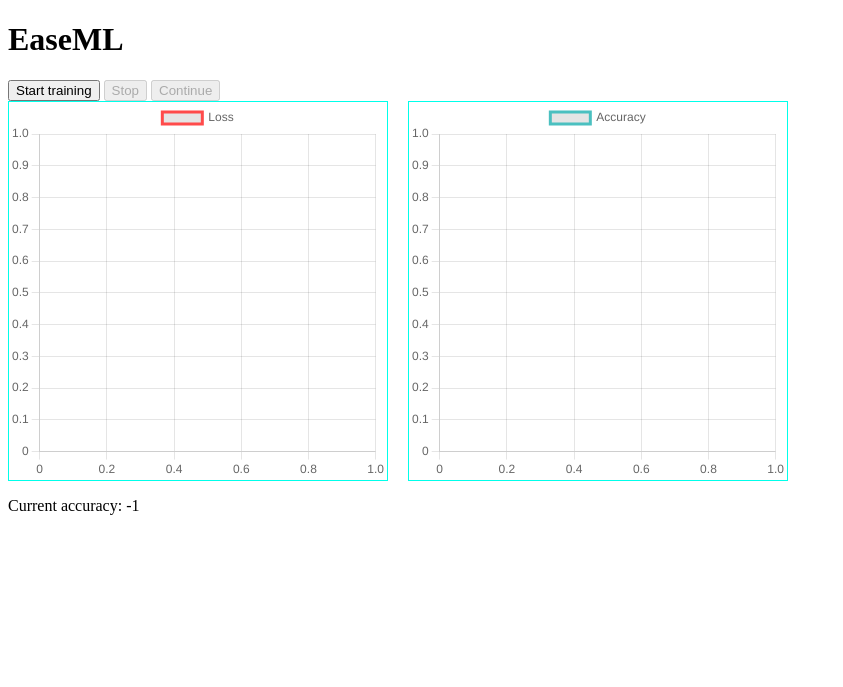
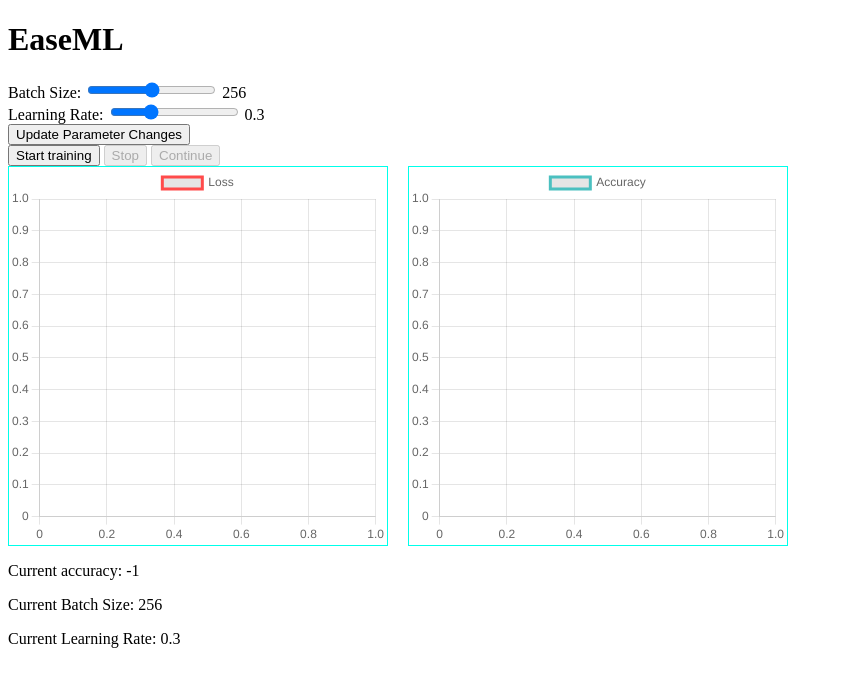
Before and after one commit to mertyaylacigit/EaseML, a Flask app: page / in a window 1280 px wide. Shown: the top 687 px of the page, without its empty margins (0-843 px from the left). Run offline with Flask 3, Linux system fonts and the light colour scheme.

Commit message:
Added dynamic parameter support

```diff
--- /dev/null
+++ b/config/training_config.json
@@ -0,0 +1 @@
+{"optimizer_params": {"type": "SGD", "args": {"lr": 0.3, "momentum": 0.5}}, "batch_size": 256}
--- a/src/app/routes/routes.py
+++ b/src/app/routes/routes.py
@@ -1,11 +1,14 @@
-from flask import Blueprint, render_template, jsonify
+from flask import Blueprint, render_template, jsonify, request
 from torch import manual_seed, Tensor
 from torch.optim import Optimizer, SGD
 import numpy as np
 import queue
+import json
 
 from ...ml.models.model import ConvolutionalNeuralNetwork
 from ...ml.trainers.training import training
+
+from threading import Thread
 
 #blueprint that __init__.py accesses
 bp = Blueprint("routes", __name__)
@@ -32,23 +35,15 @@ def render():
 
 @bp.route("/start_training")
 def start_training():
-  # ensure that these variables are the same as those outside this method
   global q, seed, stop_training_flag
-  # determine pseudo-random number generation
   manual_seed(seed)
   np.random.seed(seed)
-  # initialize training
   model = ConvolutionalNeuralNetwork()
-  opt = SGD(model.parameters(), lr=0.3, momentum=0.5)
-  # execute training
-  training(model=model,
-           optimizer=opt,
-           cuda=False,
-           n_epochs=10,
-           batch_size=256,
-           stop=stop_training_flag,     # added stop flag: dict
-           queue=q
-           )
+
+  # start training process in seperate thread!
+  training_thread = Thread(target=training, args=(model, False, 10, stop_training_flag, q))
+  training_thread.start()
+
   return jsonify({"success": True})
 
 
@@ -67,7 +62,31 @@ def continue_training():
 
   return jsonify(stop_training_flag)
 
+@bp.route("/update_params", methods=['POST'])
+def update_params():
+    data = request.json # Training parameters should be saved in json format
+    try:
+        config_path = 'config/training_config.json'
+        with open(config_path, 'w') as file:
+            json.dump(data, file)
+        return jsonify({"success": True})
+    except Exception as e:
+        return jsonify({"success": False, "error": str(e)})
 
+@bp.route("/get_current_params")
+def get_current_params():
+    try:
+        config_path = 'config/training_config.json'
+        with open(config_path, 'r') as file:
+            config = json.load(file)
+        # Extract learning rate and batch size
+        current_params = {
+            'lr': config['optimizer_params']['args']['lr'],
+            'batch_size': config['batch_size']
+        }
+        return jsonify(current_params)
+    except Exception as e:
+        return jsonify({"error": str(e)})
 
 @bp.route("/get_accuracy")
 def get_accuracy():
--- a/src/app/static/script.js
+++ b/src/app/static/script.js
@@ -4,6 +4,13 @@ continue_btn = document.getElementById("continue_training")
 accuracy_span = document.getElementById("accuracy")
 ac_chart = document.getElementById("accuracyChart")
 l_chart = document.getElementById("lossChart")
+
+// dynamic parameters
+batch_size_slider = document.getElementById("batch_size_slider")
+learning_rate_slider = document.getElementById("learning_rate_slider")
+update_params_btn = document.getElementById("update_params_btn")
+parameter_controls = document.getElementById("parameter_controls")
+
 
 // deactivate stop and continue button
 stop_btn.disabled = true
@@ -23,12 +30,14 @@ function start_training(){
       console.error("Error:", error);
     })
     .finally(()=> {
-      //
+      // Hide parameter controls when training starts
+      start_btn.disabled = true;
+      stop_btn.disabled = false;
+      batch_size_slider.disabled = true;
+      learning_rate_slider.disabled = true;
+      update_params_btn.disabled = true;
+      updateCurrentParameters();
     })
-
-  start_btn.disabled = true
-  stop_btn.disabled = false
-
 }
 
 function stop_training(){
@@ -43,12 +52,12 @@ function stop_training(){
       console.error("Error:", error);
     })
     .finally(()=> {
-      //
+      stop_btn.disabled = true;
+      continue_btn.disabled = false;
+      batch_size_slider.disabled = false;
+      learning_rate_slider.disabled = false;
+      update_params_btn.disabled = false;
     })
-
-  stop_btn.disabled = true
-  continue_btn.disabled = false
-
 }
 
 function continue_training(){
@@ -63,12 +72,13 @@ function continue_training(){
       console.error("Error:", error);
     })
     .finally(()=> {
-      //
+      continue_btn.disabled = true;
+      stop_btn.disabled = false;
+      batch_size_slider.disabled = true;
+      learning_rate_slider.disabled = true;
+      update_params_btn.disabled = true;
+      updateCurrentParameters();
     })
-
-  continue_btn.disabled = true
-  stop_btn.disabled = false
-
 }
 
 
@@ -107,6 +117,39 @@ function update_accuracy(){
       //updateChart(data.loss, lossChart)
     })
 }
+
+function updateTrainingParams(newParams) {
+  fetch('/update_params', {
+      method: 'POST',
+      headers: {
+          'Content-Type': 'application/json',
+      },
+      body: JSON.stringify(newParams),
+  })
+  .then(response => response.json())
+  .then(data => console.log(data))
+  .catch((error) => {
+      console.error('Error:', error);
+  });
+  updateCurrentParameters();
+}
+
+function updateCurrentParameters() {
+  fetch("/get_current_params")
+      .then(response => response.json())
+      .then(data => {
+          if(data.error) {
+              console.error("Failed to fetch current parameters:", data.error);
+          } else {
+              document.getElementById("current_batch_size").textContent = data.batch_size || "N/A";
+              document.getElementById("current_learning_rate").textContent = data.lr || "N/A";
+          }
+      })
+      .catch(error => {
+          console.error("Error:", error);
+      });
+}
+
 
 
 
@@ -159,5 +202,31 @@ start_btn.addEventListener("click", start_training)
 stop_btn.addEventListener("click", stop_training)
 continue_btn.addEventListener("click", continue_training)
 
+batch_size_slider.oninput = function() {
+  console.log("Batch size slider value: " + this.value); // Debugging log
+  document.getElementById("batch_size_value").textContent = this.value;
+}
+
+learning_rate_slider.oninput = function() {
+  console.log("Learning rate slider value: " + this.value); // Debugging log
+  document.getElementById("learning_rate_value").textContent = this.value;
+}
+
+update_params_btn.addEventListener("click", function() {
+  let newParams = {
+      "optimizer_params": {
+          "type": "SGD", // Assuming 'SGD' is your desired optimizer
+          "args": {
+              "lr": parseFloat(learning_rate_slider.value),
+              "momentum": 0.5
+              // Add any other arguments your optimizer requires
+              // "momentum": <value>
+          }
+      },
+      "batch_size": parseInt(batch_size_slider.value)
+  };
+  updateTrainingParams(newParams);
+});
+
 
 setInterval(update_accuracy,1000)
--- a/src/app/templates/index.html
+++ b/src/app/templates/index.html
@@ -10,6 +10,22 @@
 </head>
 <body>
   <h1>EaseML</h1>
+
+  <div id="parameter_controls">
+    <div>
+      <label for="batch_size_slider">Batch Size:</label>
+      <input type="range" id="batch_size_slider" name="batch_size" min="1" max="512" value="256">
+      <span id="batch_size_value">256</span>
+    </div>
+    <div>
+      <label for="learning_rate_slider">Learning Rate:</label>
+      <input type="range" id="learning_rate_slider" name="learning_rate" min="0.01" max="1" step="0.01" value="0.3">
+      <span id="learning_rate_value">0.3</span>
+    </div>
+    <button id="update_params_btn">Update Parameter Changes</button>
+  </div>
+
+
   <div>
     <button id="start_training">Start training</button>
     <button id="stop_training">Stop</button>
@@ -28,11 +44,35 @@
 
 </div>
 
-   <div>
+
+
   <div>
     <p>Current accuracy: <span id="accuracy">0 test</span></p>
+    <div id="current_parameters">
+      <p>Current Batch Size: <span id="current_batch_size">N/A</span></p>
+      <p>Current Learning Rate: <span id="current_learning_rate">N/A</span></p>
+    </div>
+
   </div>
 
   <script src="../static/script.js" defer ></script>
+  <script>
+    window.onload = function() {
+        let newParams = {
+        "optimizer_params": {
+            "type": "SGD", // Assuming 'SGD' is your desired optimizer
+            "args": {
+                "lr": parseFloat(learning_rate_slider.value),
+                "momentum": 0.5
+                // Add any other arguments your optimizer requires
+                // "momentum": <value>
+            }
+        },
+        "batch_size": parseInt(batch_size_slider.value)
+        };
+        updateTrainingParams(newParams); // Initialize parameter config
+    };
+  </script>
+
 </body>
 </html>
```
Also changed, not shown: src/ml/trainers/training.py (+58 -29 lines), README.md.
